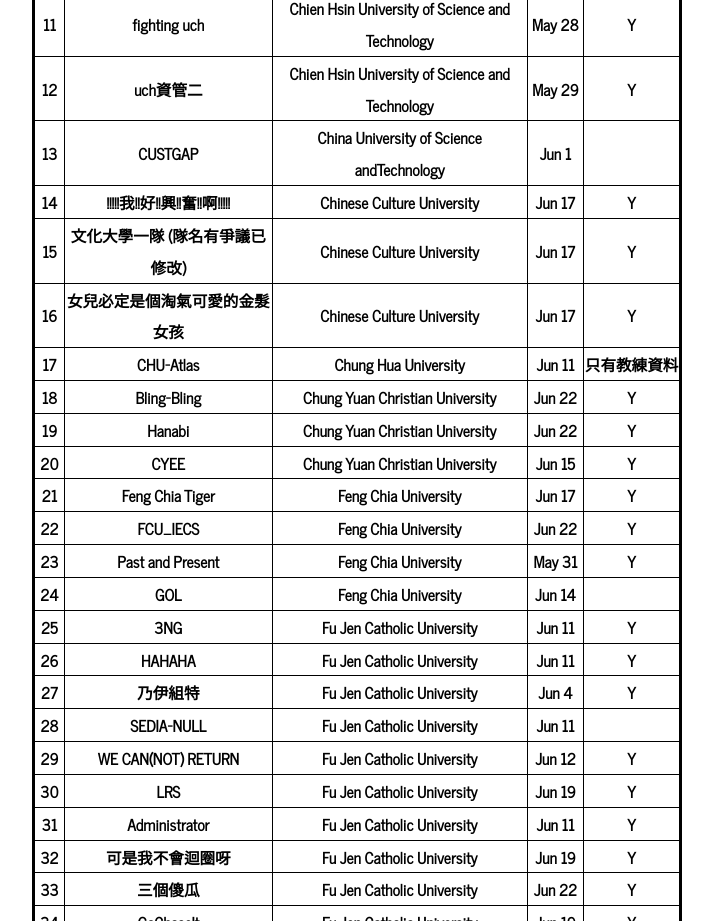
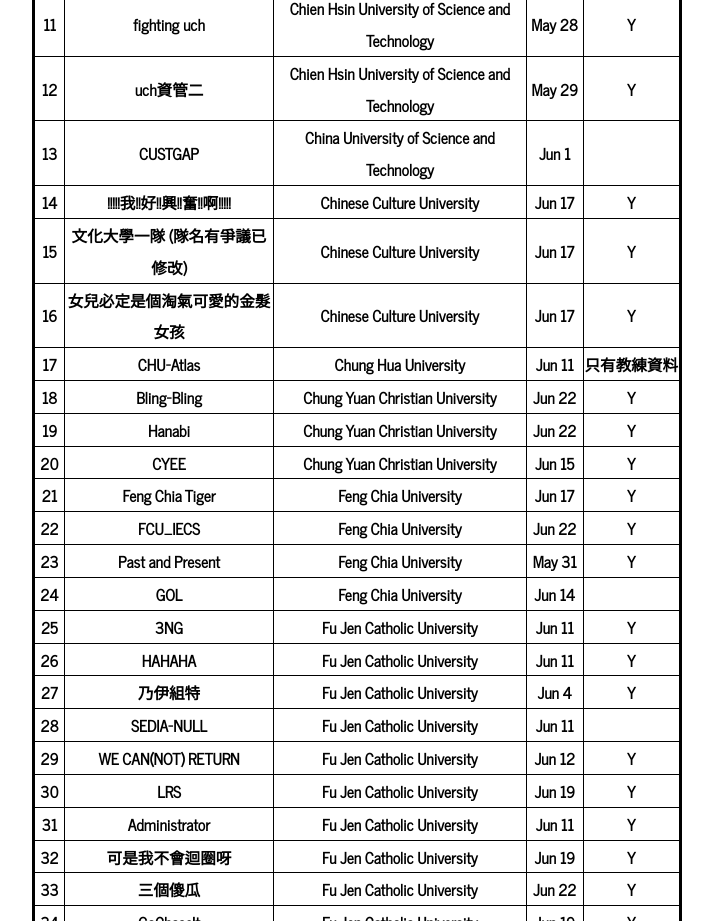
Before and after one commit to pochunhuang/ncpu2015, a plain HTML site: page index.html in a window 1280 px wide. Shown: the part 1260-2181 px from the top of the page, without its empty margins (168-881 px from the left). Drawn offline with Linux system fonts and the light colour scheme.

Commit message:
dfsdfsdf

```diff
--- a/index.html
+++ b/index.html
@@ -96,7 +96,7 @@
 			  <tr><th>10</th><th>uch資管一</th><th>Chien Hsin University of Science and Technology</th><th>May 29</th><th>Y</th></tr>
 			  <tr><th>11</th><th>fighting uch</th><th>Chien Hsin University of Science and Technology</th><th>May 28</th><th>Y</th></tr>
 			  <tr><th>12</th><th>uch資管二</th><th>Chien Hsin University of Science and Technology</th><th>May 29</th><th>Y</th></tr>
-			  <tr><th>13</th><th>CUSTGAP</th><th>China University of Science andTechnology</th><th>Jun 1</th><th></th></tr>
+			  <tr><th>13</th><th>CUSTGAP</th><th>China University of Science and Technology</th><th>Jun 1</th><th></th></tr>
 			  <tr><th>14</th><th>!!!!!我!!好!!興!!奮!!啊!!!!!</th><th>Chinese Culture University</th><th>Jun 17</th><th>Y</th></tr>
 			  <tr><th>15</th><th>文化大學一隊 (隊名有爭議已修改)</th><th>Chinese Culture University</th><th>Jun 17</th><th>Y</th></tr>
 			  <tr><th>16</th><th>女兒必定是個淘氣可愛的金髮女孩</th><th>Chinese Culture University</th><th>Jun 17</th><th>Y</th></tr>
```
